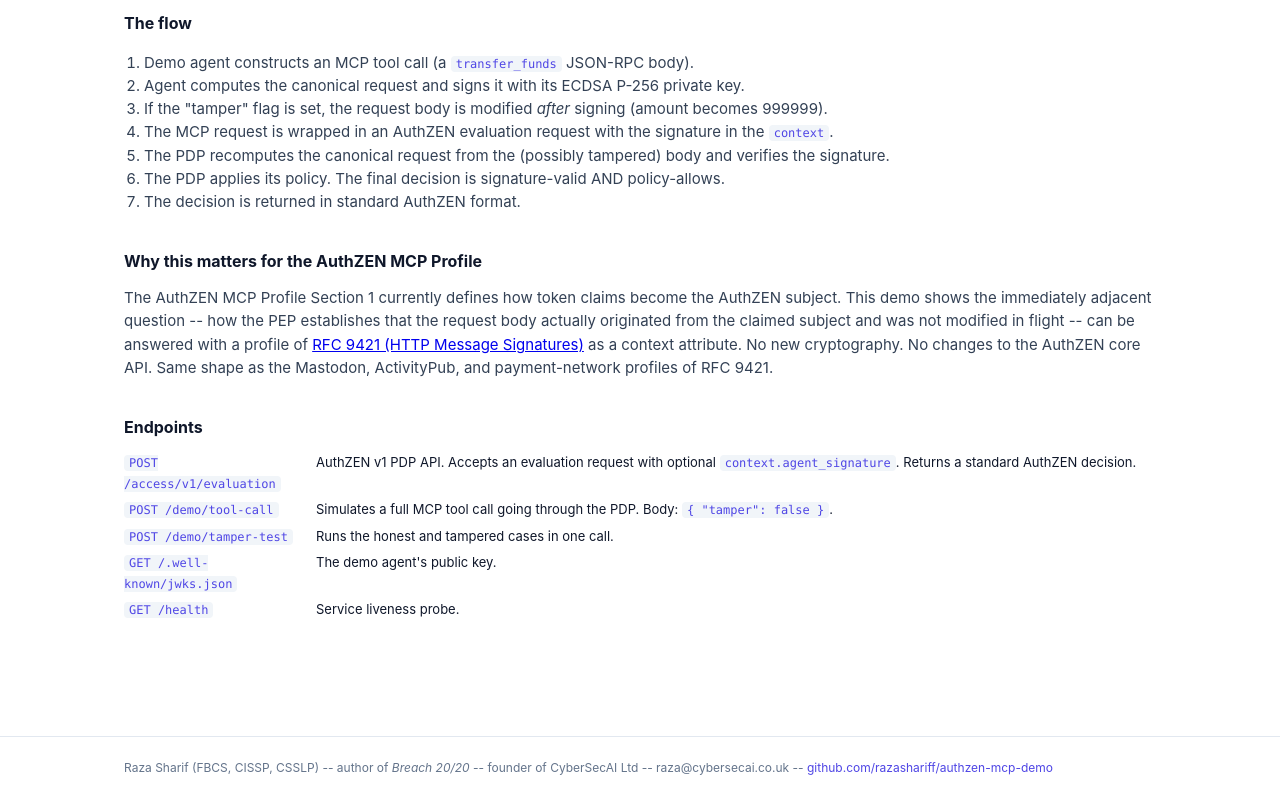
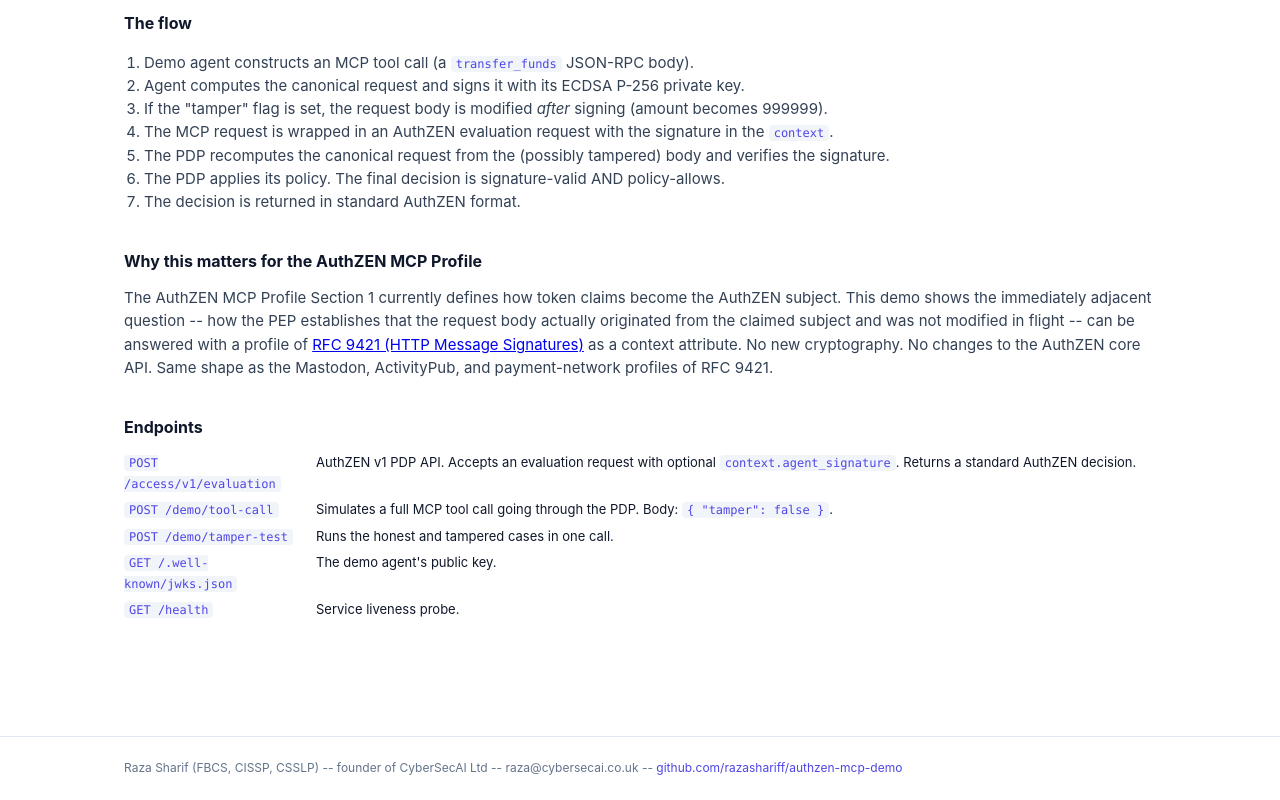
Before and after one commit to razashariff/authzen-mcp-demo, a website: page public/index.html in a window 1280 px wide. Shown: the part 605-1405 px from the top of the page. Drawn offline with Linux system fonts and the light colour scheme.

Commit message:
Footer: drop Breach 20/20 reference from demo page footer
Keeping Breach 20/20 in formal bios and standards-body submissions
only -- demo page footer is just contact + repo.

```diff
--- a/public/index.html
+++ b/public/index.html
@@ -185,7 +185,7 @@ footer a { color: var(--accent); text-decoration: none; }
 
 <footer>
   <div class="container">
-    Raza Sharif (FBCS, CISSP, CSSLP) -- author of <em>Breach 20/20</em> -- founder of CyberSecAI Ltd -- raza@cybersecai.co.uk -- <a href="https://github.com/razashariff/authzen-mcp-demo">github.com/razashariff/authzen-mcp-demo</a>
+    Raza Sharif (FBCS, CISSP, CSSLP) -- founder of CyberSecAI Ltd -- raza@cybersecai.co.uk -- <a href="https://github.com/razashariff/authzen-mcp-demo">github.com/razashariff/authzen-mcp-demo</a>
   </div>
 </footer>
 
```
